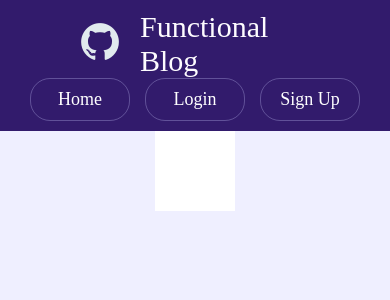
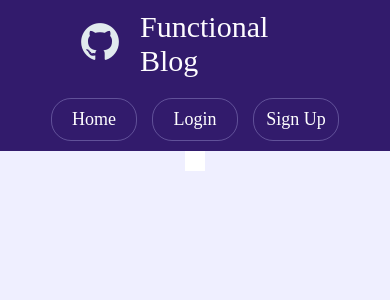
Before and after one commit to Aleavy/Flask_Web-Blog, a Flask app: page / in a window 390 px wide. Shown: the top 300 px of the page. Run offline with Flask 3, Linux system fonts and the light colour scheme; data that the repository does not hold is empty; parts of the project's set-up code (start-up, migrations or seed data) failed here and were passed over; some libraries are stand-ins or nearby versions.

Commit message:
Css changes

```diff
--- a/app/static/base.css
+++ b/app/static/base.css
@@ -250,3 +250,20 @@
     border-radius: 20px;
     background-color: #9c8df5;
 }
+
+@media screen and (max-width: 650px){
+    header .navbar{
+        margin-top: 20px;
+
+    }
+
+    header .title {
+        justify-content: center;
+    }
+
+
+
+    header .menu-nav .menu-btn {
+        min-width: 86px;
+    }
+}
--- a/app/static/index.css
+++ b/app/static/index.css
@@ -81,3 +81,9 @@
         max-width: 100%;
     }
 }
+
+@media screen and (max-width: 650px){
+    .wrapper{
+        padding: 10px;
+    }
+}
```
